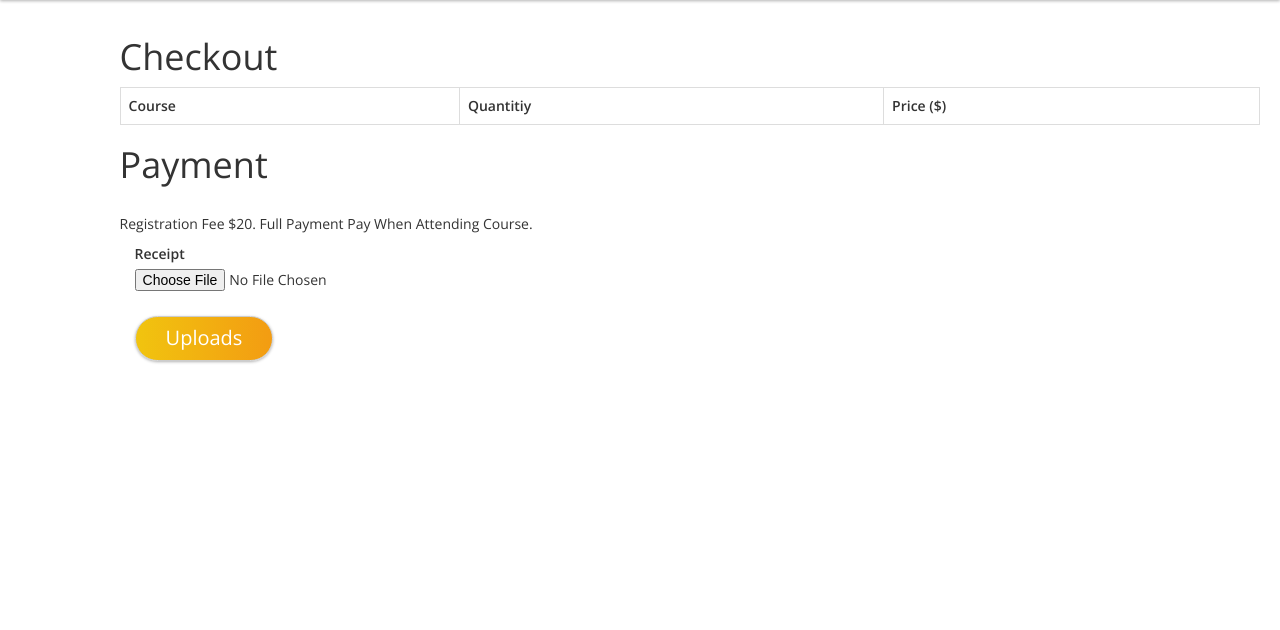
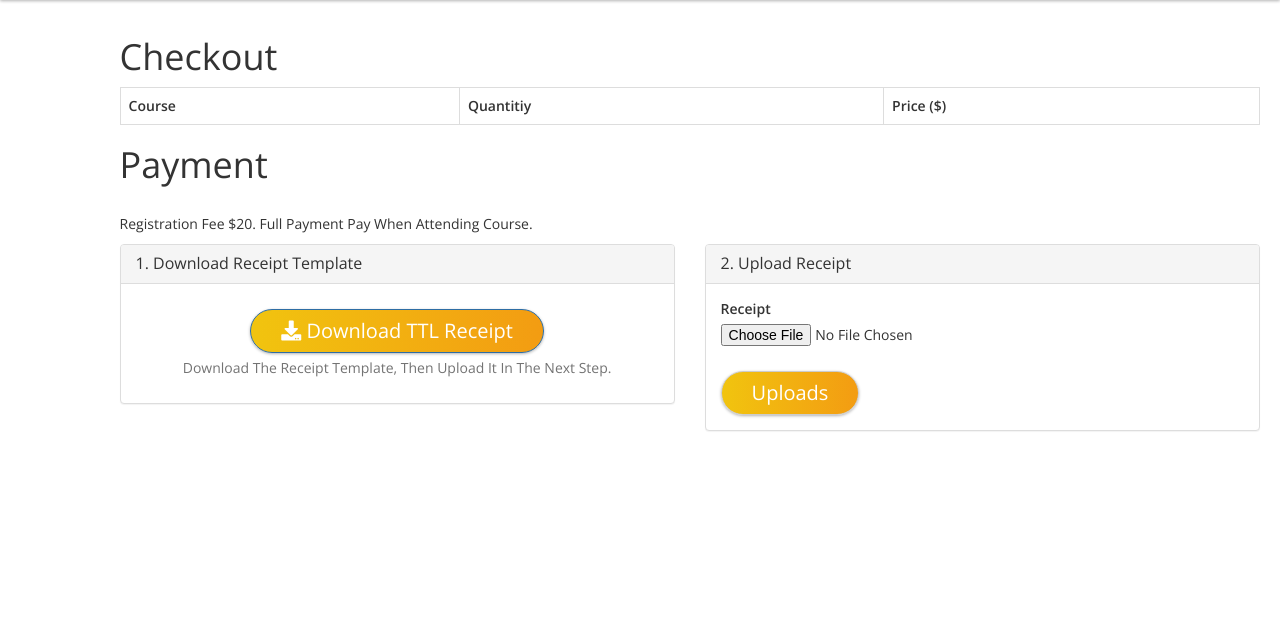
Before and after one commit to rydzze/Bakery-Course-Booking-System, a Flask app: page /payment in a window 1280 px wide. Shown: the part 64-694 px from the top of the page. Run offline with Flask 3, Linux system fonts and the light colour scheme; the visitor is signed in with stand-in values (Sample User, id 1); lists and menus that the app fills with data are empty; some libraries are stand-ins or nearby versions.

Commit message:
add receipt generator, improve checking

```diff
--- a/app/routes.py
+++ b/app/routes.py
@@ -27,7 +27,7 @@ def verify_receipt(content, cart, prices, username):
         sparql = SPARQLWrapper("sparql")
         sparql.setReturnFormat(JSON)
 
-        query_check_date = """
+        query_check_datetime = """
         PREFIX pb: <http://peoplebakery.com/ns#>
         PREFIX xsd: <http://www.w3.org/2001/XMLSchema#>
         SELECT ?date
@@ -37,14 +37,22 @@ def verify_receipt(content, cart, prices, username):
         }
         """
 
-        results = g.query(query_check_date)
+        results = g.query(query_check_datetime)
         receipt_date = None
+        receipt_time = None
         for result in results:
-            receipt_date = str(result[0]).split('T')[0]
+            receipt_datetime = str(result[0])
+            receipt_date = receipt_datetime.split('T')[0]
+            receipt_time = receipt_datetime.split('T')[1].split('+')[0].split('.')[0]
 
-        today = datetime.now().strftime('%Y-%m-%d')
-        if receipt_date != today:
-            return False, "Receipt date must be today's date"
+        stored_date = session.get('receipt_date')
+        stored_time = session.get('receipt_time')
+
+        if not stored_date or not stored_time:
+            return False, "No receipt has been generated yet. Please generate a new receipt."
+
+        if receipt_date != stored_date or receipt_time != stored_time:
+            return False, f"Receipt datetime does not match with generated receipt time"
 
         query_check_user = """
         PREFIX pb: <http://peoplebakery.com/ns#>
@@ -291,6 +299,58 @@ def clearCart():
     flash('Cart cleared', category='info')
     return redirect(url_for('session_cart'))
 
+@app.route('/generate_receipt')
+@login_required
+def generate_receipt():
+    if 'cart' not in session or session['cart'] == {'cake':0, 'cookie':0, 'bread and bun':0, 'brownie':0, 'mooncake':0}:
+        flash('Cart is empty', category='info')
+        return redirect(url_for('session_cart'))
+
+    prices = {'cake':85, 'cookie':115, 'bread and bun':145, 'brownie':105, 'mooncake':125}
+    reg_fee = 20.00
+    cart = session.get('cart')
+
+    course_total = sum(prices[course] * qty for course, qty in cart.items() if qty > 0)
+    total_price = course_total + reg_fee
+    ttl_content = f"""@prefix pb: <http://peoplebakery.com/ns#> .
+@prefix xsd: <http://www.w3.org/2001/XMLSchema#> .
+
+pb:buyer a pb:User ;
+    pb:username "{current_user.username}" .
+
+"""
+    course_count = 1
+    for course, qty in cart.items():
+        if qty > 0:
+            ttl_content += f"""pb:course{course_count} a pb:Course ;
+    pb:courseName "{course}" ;
+    pb:price "{float(prices[course]):.2f}"^^xsd:decimal .
+
+"""
+            course_count += 1
+
+    ttl_content += f"""pb:receipt001 a pb:Receipt ;
+    pb:issuedTo pb:buyer ;"""
+
+    course_count = 1
+    for course, qty in cart.items():
+        if qty > 0:
+            ttl_content += f"\n    pb:includesCourse pb:course{course_count} ;"
+            course_count += 1    # Store the generation time in session
+    receipt_datetime = datetime.now()
+    session['receipt_date'] = receipt_datetime.strftime('%Y-%m-%d')
+    session['receipt_time'] = receipt_datetime.strftime('%H:%M:%S')
+
+    ttl_content += f"""
+    pb:registrationFee "{reg_fee:.2f}"^^xsd:decimal ;
+    pb:totalPrice "{total_price:.2f}"^^xsd:decimal ;
+    pb:date "{session['receipt_date']}T{session['receipt_time']}"^^xsd:dateTime ."""
+
+    response = make_response(ttl_content)
+    response.headers['Content-Type'] = 'text/turtle'
+    response.headers['Content-Disposition'] = f'attachment; filename={current_user.username}_receipt.ttl'
+    return response
+
 @app.route('/checkout', methods=['POST'])
 def checkout():
     if session['cart'] == {'cake':0, 'cookie':0, 'bread and bun':0, 'brownie':0, 'mooncake':0}:
@@ -336,18 +396,21 @@ def payment():
 
     form = upload_payment()
     if current_user.is_authenticated:
+        if form.validate_on_submit():
+            f = form.receipt.data
+            if f.filename == '':
+                flash('No selected file', category = 'danger')
+                return render_template('payment.html', form=form, cartContents=show, cart=cart, prices=prices, x=x)
 
-      if form.validate_on_submit():
-        f = form.receipt.data
-        if f.filename == '':
-            flash('No selected file', category = 'danger')
-            return render_template('payment.html', form=form, cartContents=show, cart=cart, prices=prices, x=x)
+            if not allowed_file(f.filename):
+                flash('Invalid file type. Only .ttl files are allowed.', category='danger')
+                return render_template('payment.html', form=form, cartContents=show, cart=cart, prices=prices, x=x)
 
-        if f and allowed_file(f.filename):
-            content = f.read()
-            if not is_valid_ttl(content):
-                flash('Invalid TTL file format. Please provide a valid RDF receipt file.', category='danger')
-                return render_template('payment.html', form=form, cartContents=show, cart=cart, prices=prices, x=x)
+            if f:
+                content = f.read()
+                if not is_valid_ttl(content):
+                    flash('Invalid TTL file format. Please provide a valid RDF receipt file.', category='danger')
+                    return render_template('payment.html', form=form, cartContents=show, cart=cart, prices=prices, x=x)
 
             is_valid, error_message = verify_receipt(content, cart, prices, current_user.username)
             if not is_valid:
@@ -371,7 +434,7 @@ def payment():
 
             return redirect(url_for('account', username= current_user.username))
 
-      return render_template('payment.html', form=form, cartContents=show, cart=cart, prices=prices,x=x)
+        return render_template('payment.html', form=form, cartContents=show, cart=cart, prices=prices,x=x)
 
     else:
         flash('You must login before checkout', category='info')
--- a/app/templates/payment.html
+++ b/app/templates/payment.html
@@ -620,10 +620,29 @@
 <div class='container'>
     <h1>Payment</h1>
     <br>
-    <p>Registration fee $20. Full payment pay when attending course.<p>
-      <div class='col-md-8'>
-        {% import 'bootstrap/wtf.html' as wtf %}
-        {{ wtf.quick_form(form) }}
+    <p>Registration fee $20. Full payment pay when attending course.</p>
+    <div class="row">
+      <div class="col-md-6">
+        <div class="panel panel-default">
+          <div class="panel-heading">
+            <h3 class="panel-title">1. Download Receipt Template</h3>
+          </div>
+          <div class="panel-body text-center">
+            <a href="{{ url_for('generate_receipt') }}" class="btn btn-primary">
+              <i class="fas fa-download"></i> Download TTL Receipt
+            </a>
+            <p class="help-block mt-2">Download the receipt template, then upload it in the next step.</p>
+          </div>
+        </div>
+      </div>
+      <div class="col-md-6">
+        <div class="panel panel-default">
+          <div class="panel-heading">
+            <h3 class="panel-title">2. Upload Receipt</h3>
+          </div>
+          <div class="panel-body">
+            {% import 'bootstrap/wtf.html' as wtf %}
+            {{ wtf.quick_form(form) }}
       </div>
   </div>
 </div>
```
